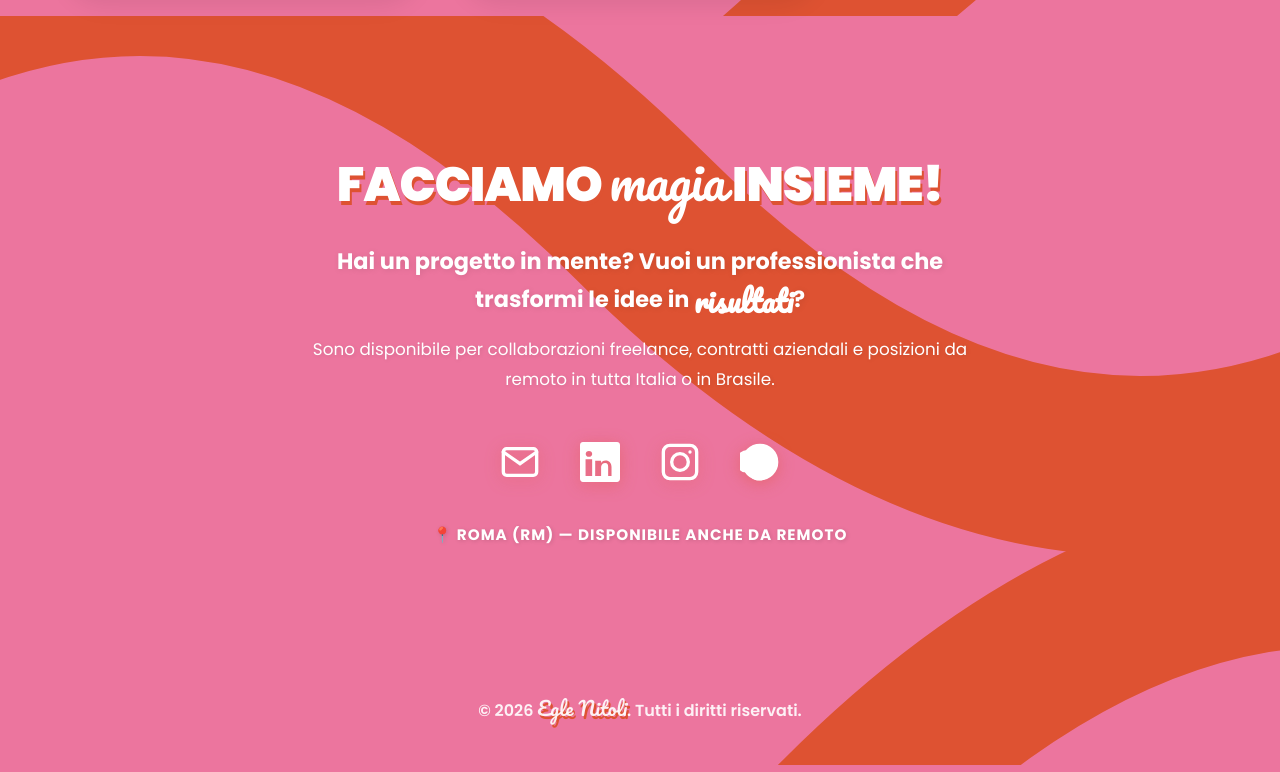
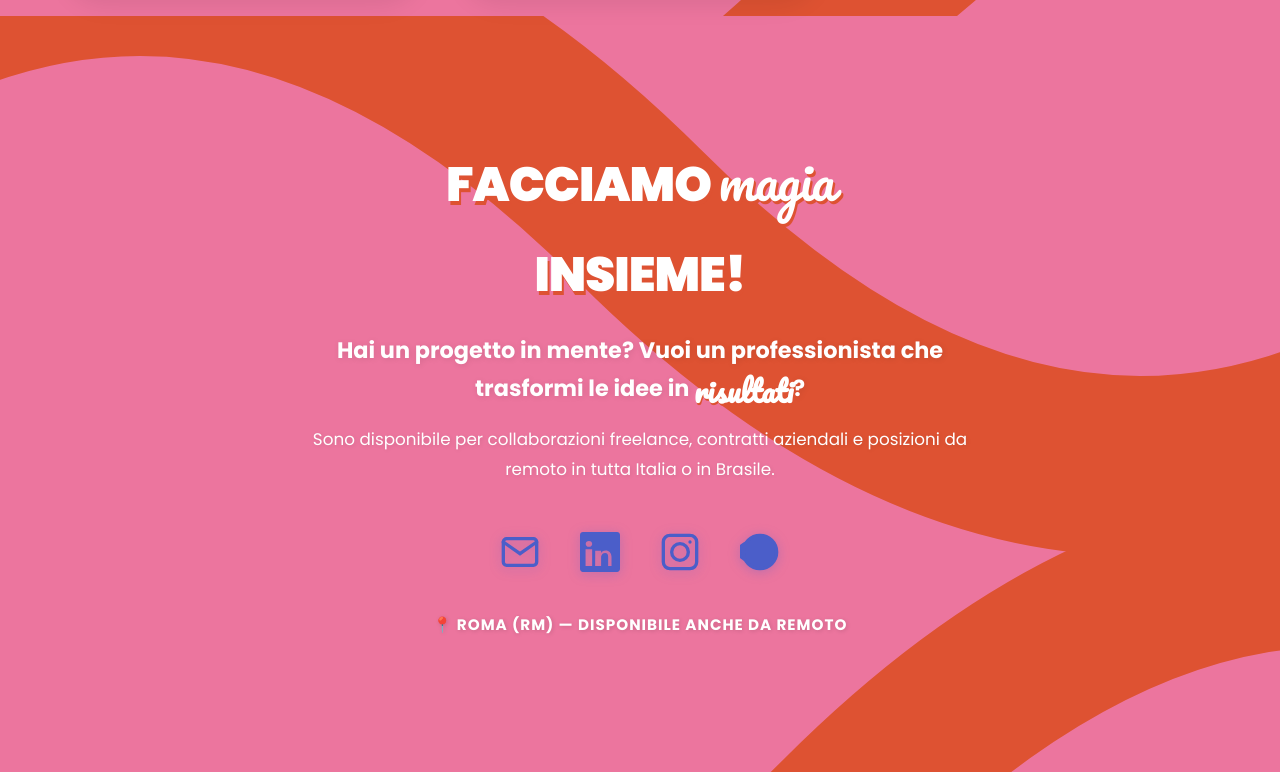
Before and after one commit to Studiosearch/portfolio-egle-nitoli, a website built with Vite: page index.html in a window 1280 px wide. Shown: the part 3984-4756 px from the top of the page. Built offline with nearby package versions, Linux system fonts and the light colour scheme.

Commit message:
Update: Blue icons, fixed layout, centered iframes

```diff
--- a/index.html
+++ b/index.html
@@ -207,32 +207,38 @@
       <!-- ===================== CONTATTI ===================== -->
       <section id="contact" class="section contact-section">
         <div class="container contact-container">
-          <h2 class="section-title contact-title"><span data-i18n="contact_title">Facciamo</span> <span class="title-script" data-i18n="contact_magic">magia</span> <span data-i18n="contact_title2">insieme!</span></h2>
+          <h2 class="section-title contact-title">
+            <div>
+              <span data-i18n="contact_title">Facciamo</span>
+              <span class="title-script" data-i18n="contact_magic">magia</span>
+            </div>
+            <span data-i18n="contact_title2">insieme!</span>
+          </h2>
           <p class="contact-lead" data-i18n="contact_lead">Hai un progetto in mente? Vuoi un professionista che trasformi le idee in <em class="script-em">risultati</em>?</p>
           <p class="contact-desc" data-i18n="contact_desc">Sono disponibile per collaborazioni freelance, contratti aziendali e posizioni da remoto in tutta Italia o in Brasile.</p>
           <div class="contact-links-minimal">
             <a href="mailto:eglenitoli@gmail.com" class="contact-icon-link" title="Email">
               <svg class="icon-minimal" viewBox="0 0 24 24" fill="none" xmlns="http://www.w3.org/2000/svg">
-                <rect x="2" y="4" width="20" height="16" rx="2" stroke="white" stroke-width="2"/>
-                <path d="M2 6L12 13L22 6" stroke="white" stroke-width="2" stroke-linecap="round"/>
+                <rect x="2" y="4" width="20" height="16" rx="2" stroke="#4B5EC9" stroke-width="2"/>
+                <path d="M2 6L12 13L22 6" stroke="#4B5EC9" stroke-width="2" stroke-linecap="round"/>
               </svg>
             </a>
             <a href="https://www.linkedin.com/in/egle-garcia-nitoli-989a37138/" target="_blank" class="contact-icon-link" title="LinkedIn">
-              <svg class="icon-minimal" viewBox="0 0 24 24" fill="white" xmlns="http://www.w3.org/2000/svg">
+              <svg class="icon-minimal" viewBox="0 0 24 24" fill="#4B5EC9" xmlns="http://www.w3.org/2000/svg">
                 <path d="M20.447 20.452h-3.554v-5.569c0-1.328-.474-2.23-1.823-2.23-1.213 0-1.938.817-2.258 1.608-.116.282-.145.676-.145 1.071v5.12h-3.554s.048-8.305 0-9.155h3.554v1.295c.404-.623 1.127-1.511 2.744-1.511 2.005 0 3.506 1.31 3.506 4.125v5.246zM5.337 8.855c-1.144 0-1.915-.758-1.915-1.71 0-.957.76-1.71 1.954-1.71 1.194 0 1.915.753 1.94 1.71 0 .952-.746 1.71-1.979 1.71zm1.959 11.597H3.337V10.302h3.959v10.15zM22.225 0H1.771C.792 0 0 .774 0 1.729v20.542C0 23.227.792 24 1.771 24h20.451C23.2 24 24 23.227 24 22.271V1.729C24 .774 23.2 0 22.225 0z"/>
               </svg>
             </a>
             <a href="https://www.instagram.com/eglenitoli/" target="_blank" class="contact-icon-link" title="Instagram">
               <svg class="icon-minimal" viewBox="0 0 24 24" fill="none" xmlns="http://www.w3.org/2000/svg">
-                <rect x="2" y="2" width="20" height="20" rx="4" stroke="white" stroke-width="2"/>
-                <circle cx="12" cy="12" r="5" stroke="white" stroke-width="2"/>
-                <circle cx="18" cy="6" r="1" fill="white"/>
+                <rect x="2" y="2" width="20" height="20" rx="4" stroke="#4B5EC9" stroke-width="2"/>
+                <circle cx="12" cy="12" r="5" stroke="#4B5EC9" stroke-width="2"/>
+                <circle cx="18" cy="6" r="1" fill="#4B5EC9"/>
               </svg>
             </a>
             <a href="https://wa.me/393339977640" target="_blank" class="contact-icon-link" title="WhatsApp">
-              <svg class="icon-minimal" viewBox="0 0 24 24" fill="white" xmlns="http://www.w3.org/2000/svg">
-                <path d="M17.507 14.828l-.719-1.08a1.5 1.5 0 00-2.121 0l-.576.576a1.5 1.5 0 01-2.12 0L9.32 13.014a1.5 1.5 0 010-2.12l.576-.577a1.5 1.5 0 000-2.12l-1.08-.72a6 6 0 00-8.485 8.485l1.08.719a1.5 1.5 0 002.12 0l.577-.577a1.5 1.5 0 012.12 0l1.651 1.651a1.5 1.5 0 000 2.12l-.576.577a6 6 0 008.485-8.485zm-5.303-4.242l.707-.708m2.828 2.829l.708-.707" stroke="white" stroke-width="2" stroke-linecap="round"/>
-                <path d="M12 2C6.477 2 2 6.477 2 12s4.477 10 10 10 10-4.477 10-10S17.523 2 12 2z" stroke="white" stroke-width="2"/>
+              <svg class="icon-minimal" viewBox="0 0 24 24" fill="#4B5EC9" xmlns="http://www.w3.org/2000/svg">
+                <path d="M17.507 14.828l-.719-1.08a1.5 1.5 0 00-2.121 0l-.576.576a1.5 1.5 0 01-2.12 0L9.32 13.014a1.5 1.5 0 010-2.12l.576-.577a1.5 1.5 0 000-2.12l-1.08-.72a6 6 0 00-8.485 8.485l1.08.719a1.5 1.5 0 002.12 0l.577-.577a1.5 1.5 0 012.12 0l1.651 1.651a1.5 1.5 0 000 2.12l-.576.577a6 6 0 008.485-8.485zm-5.303-4.242l.707-.708m2.828 2.829l.708-.707" stroke-width="2" stroke-linecap="round"/>
+                <path d="M12 2C6.477 2 2 6.477 2 12s4.477 10 10 10 10-4.477 10-10S17.523 2 12 2z" stroke="#4B5EC9" stroke-width="2"/>
               </svg>
             </a>
           </div>
--- a/style.css
+++ b/style.css
@@ -468,6 +468,9 @@ ul { list-style: none; }
   overflow: hidden;
   position: relative;
   background-color: #f0f0f0;
+  display: flex;
+  align-items: center;
+  justify-content: center;
 }
 
 .site-iframe {
@@ -475,10 +478,9 @@ ul { list-style: none; }
   height: 960px;
   border: none;
   transform: scale(0.25);
-  transform-origin: top left;
+  transform-origin: center center;
   pointer-events: none;
   position: absolute;
-  top: 0; left: 0;
 }
 
 /* Transparent overlay to catch clicks and redirect to href */
@@ -527,6 +529,9 @@ ul { list-style: none; }
 .contact-title {
   font-size: 3rem;
   margin-bottom: 1rem;
+  display: flex;
+  flex-direction: column;
+  gap: 0.5rem;
 }
 
 .contact-lead {
@@ -598,12 +603,12 @@ ul { list-style: none; }
   cursor: pointer;
   width: 2.5rem;
   height: 2.5rem;
-  filter: drop-shadow(0 3px 8px rgba(222, 82, 50, 0.4));
+  filter: drop-shadow(0 2px 6px rgba(75, 94, 201, 0.3));
 }
 
 .contact-icon-link:hover .icon-minimal {
-  transform: scale(1.2) rotate(5deg);
-  filter: drop-shadow(0 6px 14px rgba(222, 82, 50, 0.6));
+  transform: scale(1.15) rotate(-5deg);
+  filter: drop-shadow(0 4px 12px rgba(75, 94, 201, 0.5));
 }
 
 .location {
```
